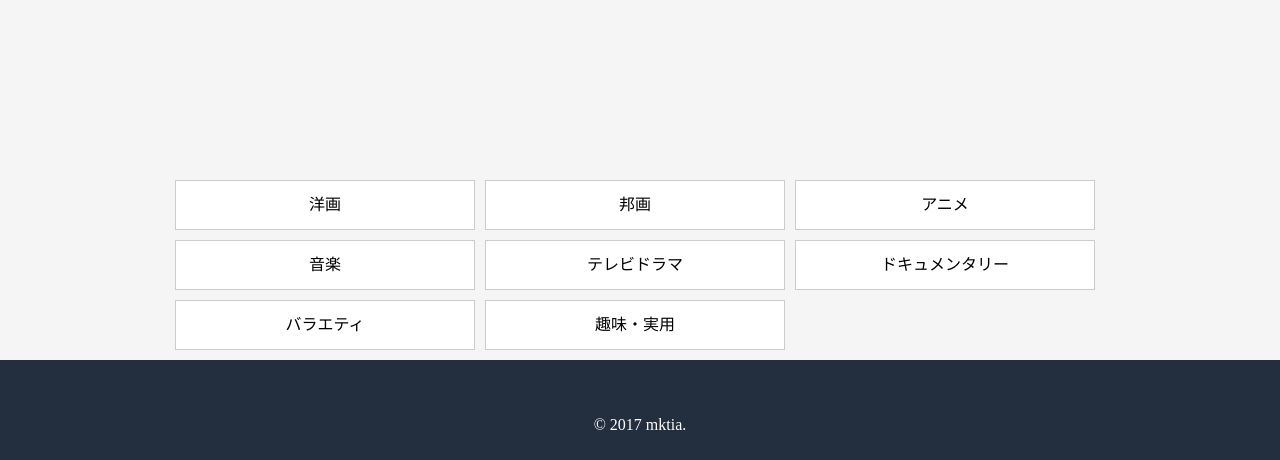
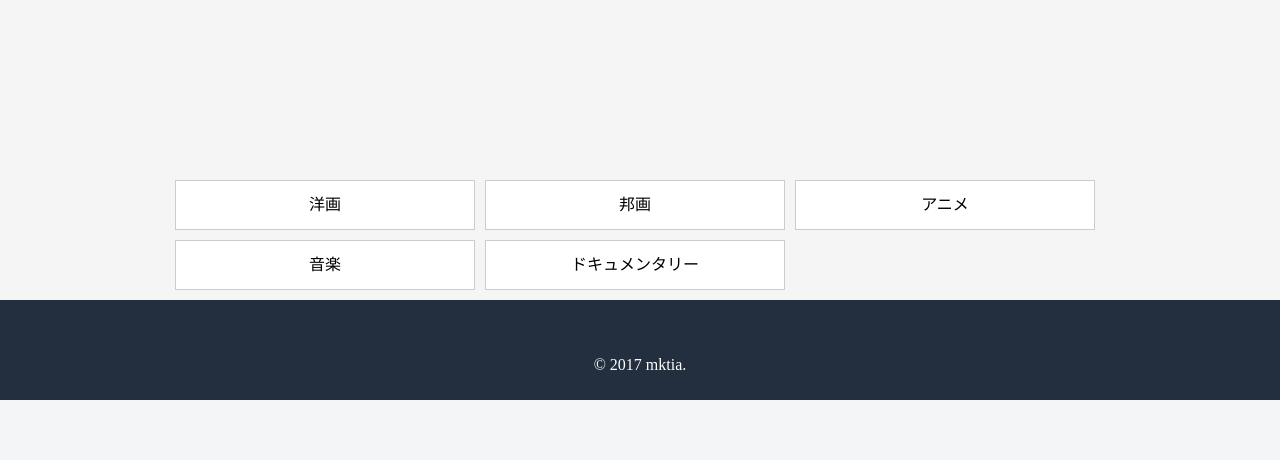
Before and after one commit to mktia/primevideo, a Flask app: page / in a window 1280 px wide. Shown: the part 1007-1467 px from the top of the page. After the commit the page ends 1407 px from the top, so only its background shows below. Run offline with Flask 2, Linux system fonts and the light colour scheme.

Commit message:
make it invisible that links which are not working good

```diff
--- a/templates/index.html
+++ b/templates/index.html
@@ -195,10 +195,10 @@
         <a href="/anime"><li class="button">アニメ</li></a>
         {# <a href="/kids-and-family"><li class="button">キッズ・ファミリー</li></a> #}
         <a href="/music"><li class="button">音楽</li></a>
-        <a href="/tv-drama"><li class="button">テレビドラマ</li></a>
+        {# <a href="/tv-drama"><li class="button">テレビドラマ</li></a> #}
         <a href="/documentary"><li class="button">ドキュメンタリー</li></a>
-        <a href="/tv-show"><li class="button">バラエティ</li></a>
-        <a href="/hobby"><li class="button">趣味・実用</li></a>
+        {# <a href="/tv-show"><li class="button">バラエティ</li></a> #}
+        {# <a href="/hobby"><li class="button">趣味・実用</li></a> #}
         {# <a href="/idol"><li class="button">アイドル</li></a> #}
         {# <a href="/sexy"><li class="button" style="margin-bottom: 40px;">セクシー</li></a> #}
         </ul>
```
